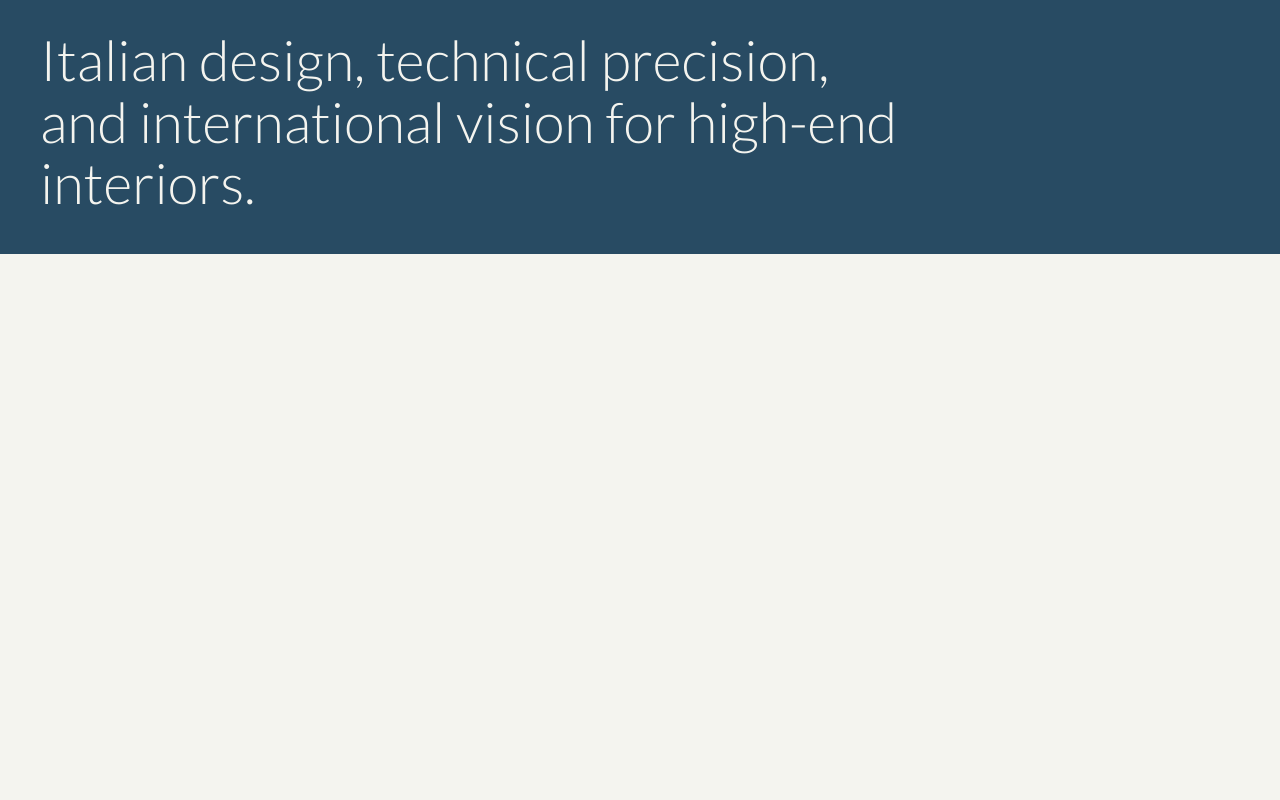
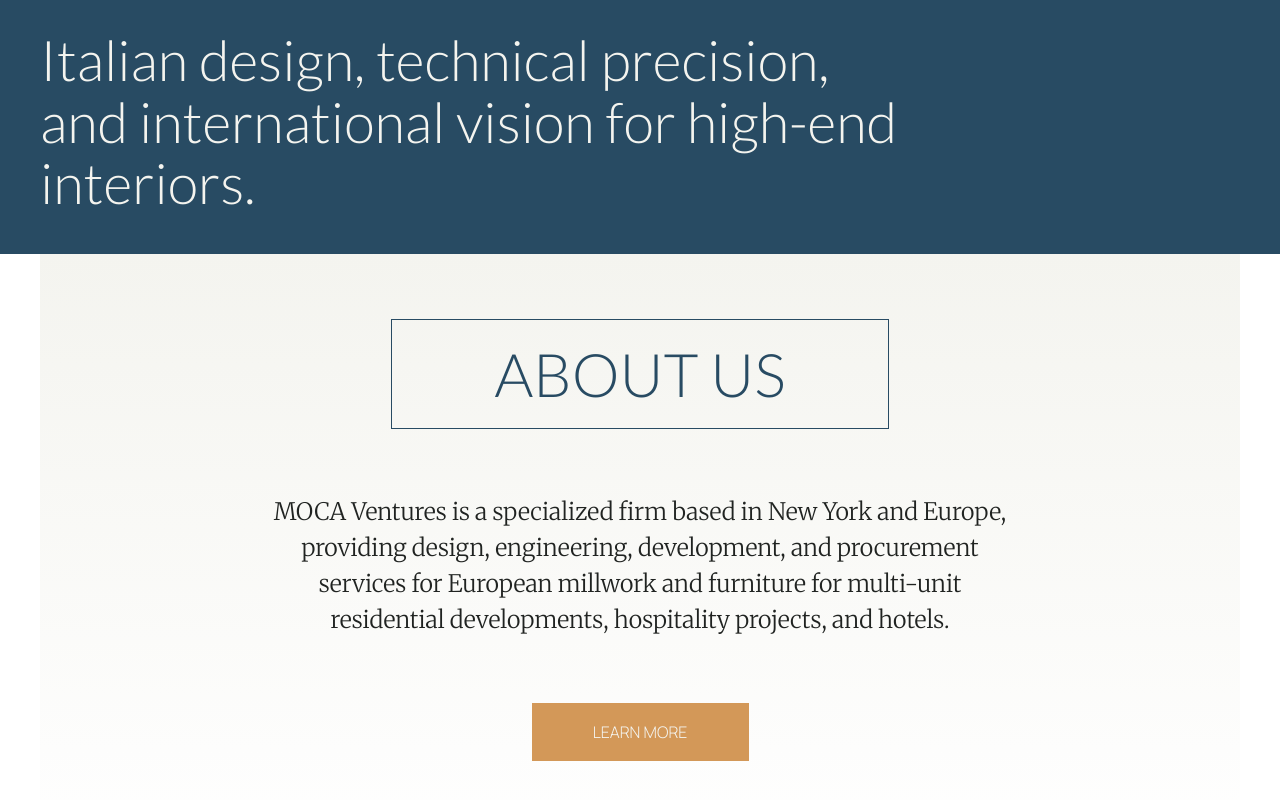
Before and after one commit to owols18/MocaVentures, a Next.js app: page / in a window 1280 px wide. Shown: the part 516-1316 px from the top of the page. Before the commit the page ends 800 px from the top, so only its background shows below. Built offline with nearby package versions, Linux system fonts and the light colour scheme.

Commit message:
Add responsive home about section and content JSON

```diff
--- a/app/page.tsx
+++ b/app/page.tsx
@@ -1,5 +1,12 @@
+import AboutSection from "../components/home/AboutSection";
 import Hero from "../components/home/Hero";
+import styles from "../components/home/Home.module.css";
 
 export default function Home() {
-  return <Hero />;
+  return (
+    <div className={styles.home}>
+      <Hero />
+      <AboutSection />
+    </div>
+  );
 }
--- /dev/null
+++ b/components/home/AboutSection.module.css
@@ -0,0 +1,73 @@
+.section {
+  display: flex;
+  align-items: center;
+  flex-direction: column;
+  margin-inline: 24px;
+  padding: 48px 0 72px;
+  background: linear-gradient(to bottom, var(--color-chalk) 0%, rgb(244 244 239 / 0%) 100%);
+  text-align: center;
+}
+
+.title {
+  display: flex;
+  width: 100%;
+  max-width: 342px;
+  height: 88px;
+  flex: none;
+  align-items: center;
+  justify-content: center;
+  margin: 0;
+  color: var(--color-blue-lux);
+  border: 1px solid var(--color-blue-lux);
+  border-radius: 0;
+  box-sizing: border-box;
+  font-size: 36px;
+  line-height: 1;
+  text-align: center;
+}
+
+.text {
+  max-width: 100%;
+  margin: 40px 0 0;
+  color: var(--color-graphite);
+  font-family: var(--font-merriweather);
+  font-size: 20px;
+  font-weight: 300;
+  line-height: 30px;
+  text-align: center;
+}
+
+.cta {
+  width: 190px;
+  height: 52px;
+  box-sizing: border-box;
+  margin-top: 40px;
+}
+
+@media (min-width: 768px) {
+  .section { margin-inline: 32px; padding: 56px 0 80px; }
+  .title { width: 420px; max-width: 100%; height: 96px; font-size: 40px; }
+  .text { max-width: 680px; margin-top: 48px; font-size: 20px; line-height: 30px; }
+  .cta { width: 200px; height: 54px; margin-top: 48px; }
+}
+
+@media (min-width: 1024px) {
+  .section { padding-top: 60px; padding-bottom: 90px; }
+  .title { width: 460px; height: 100px; font-size: 48px; }
+  .text { max-width: 720px; margin-top: 56px; font-size: 22px; line-height: 33px; }
+  .cta { width: 210px; height: 56px; margin-top: 56px; }
+}
+
+@media (min-width: 1280px) {
+  .section { margin-inline: 40px; padding-top: 65px; padding-bottom: 100px; }
+  .title { width: 498px; height: 110px; font-size: 60px; }
+  .text { max-width: 735px; margin-top: 65px; font-size: 24px; line-height: 36px; }
+  .cta { width: 217px; height: 58px; margin-top: 65px; }
+}
+
+@media (orientation: landscape) and (max-height: 500px) {
+  .section { margin-inline: 24px; padding: 40px 0 56px; }
+  .title { width: 420px; max-width: calc(100vw - 48px); height: 80px; font-size: 36px; }
+  .text { max-width: 700px; margin-top: 32px; font-size: 18px; line-height: 27px; }
+  .cta { width: 180px; height: 48px; margin-top: 32px; }
+}
--- /dev/null
+++ b/components/home/AboutSection.tsx
@@ -0,0 +1,18 @@
+import homeContent from "../../content/home.json";
+import CTA from "../ui/CTA";
+import Heading from "../ui/Heading";
+import styles from "./AboutSection.module.css";
+
+export default function AboutSection() {
+  return (
+    <section className={styles.section} aria-labelledby="home-about-title">
+      <Heading level="h2" variant="h2" className={styles.title}>
+        <span id="home-about-title">{homeContent.about.title}</span>
+      </Heading>
+      <p className={styles.text}>{homeContent.about.text}</p>
+      <CTA href={homeContent.about.cta.href} className={styles.cta}>
+        {homeContent.about.cta.label}
+      </CTA>
+    </section>
+  );
+}
--- a/components/home/Hero.tsx
+++ b/components/home/Hero.tsx
@@ -1,3 +1,4 @@
+import homeContent from "../../content/home.json";
 import Heading from "../ui/Heading";
 import styles from "./Hero.module.css";
 
@@ -6,7 +7,7 @@ export default function Hero() {
     <section className={styles.hero} aria-labelledby="home-hero-title">
       <div className={styles.media} aria-hidden="true" />
       <Heading level="h1" variant="display" className={styles.title}>
-        <span id="home-hero-title">Italian design, technical precision, and international vision for high-end interiors.</span>
+        <span id="home-hero-title">{homeContent.hero.title}</span>
       </Heading>
     </section>
   );
--- /dev/null
+++ b/components/home/Home.module.css
@@ -0,0 +1,3 @@
+.home {
+  background: #fff;
+}
--- a/components/navigation/Header.tsx
+++ b/components/navigation/Header.tsx
@@ -16,10 +16,13 @@ export default function Header() {
     let frame = 0;
     const update = () => {
       frame = 0;
-      logoRef.current?.style.setProperty(
+      const logo = logoRef.current;
+      if (!logo) return;
+      logo.style.setProperty(
         "--logo-opacity",
-        String(Math.max(0, 1 - window.scrollY / 120)),
+        String(Math.max(0, 1 - window.scrollY / 350)),
       );
+      logo.style.pointerEvents = window.scrollY >= 250 ? "none" : "auto";
     };
     const onScroll = () => {
       if (!frame) frame = window.requestAnimationFrame(update);
--- a/components/navigation/Navigation.module.css
+++ b/components/navigation/Navigation.module.css
@@ -1,5 +1,5 @@
 .header { position: absolute; z-index: 30; top: 0; left: 0; width: 100%; height: 120px; pointer-events: none; }
-.logoWrap { --logo-opacity: 1; position: absolute; top: 24px; left: 24px; width: 150px; opacity: var(--logo-opacity); pointer-events: auto; will-change: opacity; }
+.logoWrap { --logo-opacity: 1; position: fixed; top: 24px; left: 24px; width: 150px; opacity: var(--logo-opacity); pointer-events: auto; will-change: opacity; }
 .logo { display: block; width: 100%; color: var(--color-chalk); font-family: var(--font-manrope); font-size: 19px; font-weight: 300; line-height: 1; letter-spacing: .1em; text-decoration: none; white-space: nowrap; }
 .logo:focus-visible, .menuToggle:focus-visible, .menuLinks a:focus-visible, .mobileNav a:focus-visible, .mobileNav button:focus-visible, .morePanel a:focus-visible { outline: 2px solid var(--color-whiskey-sour); outline-offset: 4px; }
 .desktopMenu { display: none; }
--- /dev/null
+++ b/content/home.json
@@ -0,0 +1,13 @@
+{
+  "hero": {
+    "title": "Italian design, technical precision, and international vision for high-end interiors."
+  },
+  "about": {
+    "title": "ABOUT US",
+    "text": "MOCA Ventures is a specialized firm based in New York and Europe, providing design, engineering, development, and procurement services for European millwork and furniture for multi-unit residential developments, hospitality projects, and hotels.",
+    "cta": {
+      "label": "LEARN MORE",
+      "href": "/about"
+    }
+  }
+}
```
Also changed, not shown: content/home.ts (deleted).
